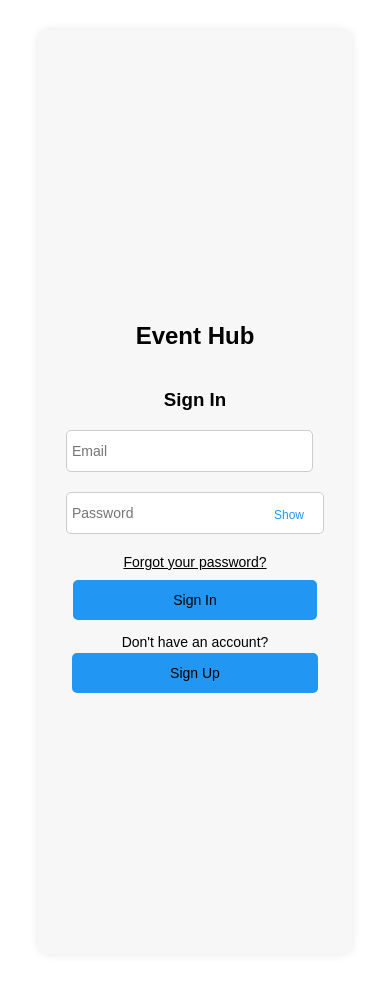
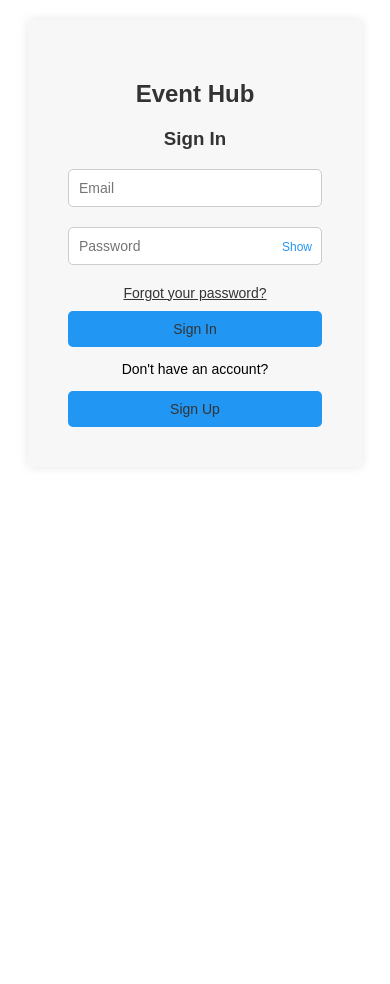
Before and after one commit to Nanagyamera/Personal_projects, a Django app: page /signIn/ in a window 390 px wide. After the commit the page ends 427 px from the top, so only its background shows below. Run offline with Django 4.2, Linux system fonts and the light colour scheme.

Commit message:
added the responsive web design viewport

```diff
--- a/first_project/eventHub/templates/eventHub/event_confirm_delete.html
+++ b/first_project/eventHub/templates/eventHub/event_confirm_delete.html
@@ -1,9 +1,11 @@
 <!DOCTYPE html>
 <html>
     <head>
+        <meta charset="UTF-8">
+        <meta name="viewport" content="width=device-width, initial-scale=1.0">
         <style>
             h2 {
-                font-family: 'Bahnschrift Condensed';
+                font-family: 'Bahnschrift Condensed', sans-serif;
             }
 
             .deletebutton, .cancelbutton {
--- a/first_project/eventHub/templates/eventHub/password_reset_complete.html
+++ b/first_project/eventHub/templates/eventHub/password_reset_complete.html
@@ -1,10 +1,12 @@
 <!DOCTYPE html>
 <html>
     <head>
+        <meta charset="UTF-8">
+        <meta name="viewport" content="width=device-width, initial-scale=1.0">
         <title>Password Reset Complete</title>
         <style>
             h2, p {
-                font-family: Arial;
+                font-family: 'Bahnschrift Condensed', sans-serif;
             }
         </style>
     </head>
--- a/first_project/eventHub/templates/eventHub/search_results.html
+++ b/first_project/eventHub/templates/eventHub/search_results.html
@@ -1,9 +1,11 @@
 <!DOCTYPE html>
 <html>
     <head>
+        <meta charset="UTF-8">
+        <meta name="viewport" content="width=device-width, initial-scale=1.0">
         <style>
-            h2, p {
-                font-family: 'Bahnschrift Condensed';
+            h2, p, ul li {
+                font-family: 'Bahnschrift Condensed', sans-serif;
             }
         </style>
     </head>
--- a/first_project/eventHub/templates/eventHub/signin.html
+++ b/first_project/eventHub/templates/eventHub/signin.html
@@ -1,27 +1,32 @@
 <!DOCTYPE html>
 <html>
     <head>
+        <meta charset="UTF-8">
+        <meta name="viewport" content="width=device-width, initial-scale=1.0">
         <title>sign in page</title>
         <style>
             h2, h3 {
-                font-family: Arial;
+                font-family: 'Bahnschrift Condensed', sans-serif;
+                color: #333;
             }
 
-            .theusername {
-                font-family:Arial;
+            input[type="text"],
+            input[type="password"] {
+                font-family: 'Bahnschrift Condensed', sans-serif;
                 font-size: 14px;
-                padding: 12px 5px;
+                padding: 10px;
                 display: block;
                 margin-bottom: 20px;
-                width: 235px;
+                width: 100%;
                 border-radius: 5px;
                 border: 1px solid #ccc;
+                box-sizing: border-box;
             }
 
             .forgottext {
-                font-family: Arial;
+                font-family: 'Bahnschrift Condensed', sans-serif;
                 font-size: 14px;
-                color: black;
+                color: #333;
                 display: block;
                 margin-bottom: 10px;
             }
@@ -31,21 +36,19 @@
             }
 
             .signinbutton, .signupbutton {
-                padding: 12px 100px;
+                padding: 10px;
+                width: 100%;
                 background-color: #2196F3;
-                border-color: #2196F3;
                 border-radius: 5px;
                 cursor: pointer;
                 transition: background-color 0.75s;
-                text-decoration: none;
-                color: black;
-                font-family: Arial;
+                font-family: 'Bahnschrift Condensed', sans-serif;
                 font-size: 14px;
                 border: none;
-            }
-
-            .signupbutton {
-                padding: 12px 98px;
+                display: block;
+                color: #333;
+                text-decoration: none;
+                box-sizing: border-box;
             }
 
             .signinbutton:hover, .signupbutton:hover {
@@ -53,37 +56,21 @@
             }
 
             p {
-                font-family: Arial;
+                font-family: 'Bahnschrift Condensed', sans-serif;
                 font-size: 14px;
             }
             .everything {
-                display: flex;
-                flex-direction: column;
-                align-items: center;
-                justify-content: center;
-                height: 100vh;
                 text-align: center;
                 background-color: #f7f7f7;
-                border-radius: 10px;
-                margin: 30px;
+                margin: 20px;
                 padding: 40px;
                 box-shadow: 0px 0px 10px rgba(0, 0, 0, 0.1);
             }
 
-            .thepassword {
-                font-family:Arial;
-                font-size: 14px;
-                padding: 12px;
-                margin-bottom: 20px;
-                padding-left: 5px;
-                padding-right: 70px;
-                border-radius: 5px;
-                border: 1px solid #ccc;
-            }
             .theshow {
-                padding-top: 16px;
+                padding-top: 13px;
                 color: #2196F3;
-                margin-right: 14px;
+                margin-right: 4px;
                 border: none;
                 background-color: transparent;
                 position: absolute;
@@ -94,13 +81,17 @@
             }
 
             .passwordShow {
-                display:flex;
                 position: relative;
             }
 
             .themessage {
                 color: red;
-                font-family: 'Bahnschrift Condensed';
+                font-family: 'Bahnschrift Condensed', sans-serif;
+            }
+
+            .theform {
+                max-width: 500px;
+                margin: 0 auto;
             }
 
         </style>
@@ -119,9 +110,9 @@
 
             <form class="theform" method="post">
                 {% csrf_token %}
-                <input type="username" class="theusername" name="username" placeholder="Email" required>
+                <input type="text" name="username" placeholder="Email" required>
                 <div class="passwordShow">
-                    <input type="password" class="thepassword js-password" name="password" placeholder="Password">
+                    <input type="password" class="js-password" name="password" placeholder="Password">
                     <button onclick="togglePassword();" class="theshow js-showbutton">Show</button>
                 </div>
                 <a href="{% url 'password_reset' %}" class="forgottext">Forgot your password?</a>
--- a/first_project/eventHub/templates/eventHub/sucess.html
+++ b/first_project/eventHub/templates/eventHub/sucess.html
@@ -1,11 +1,13 @@
 <!DOCTYPE html>
 <html>
     <head>
+        <meta charset="UTF-8">
+        <meta name="viewport" content="width=device-width, initial-scale=1.0">
         <title>Success</title>
         <style>
             .thehome {
                 text-decoration: none;
-                color: black;
+                color: #333;
             }
 
             .thehome:hover {
@@ -14,7 +16,7 @@
             }
 
             h1, p {
-                font-family: Arial;
+                font-family: 'Bahnschrift Condensed', sans-serif;
             }
         </style>
     </head>
```
Also changed, not shown: first_project/eventHub/templates/eventHub/aboutpage.html (+7 -4 lines), first_project/eventHub/templates/eventHub/contact.html (+7 -8 lines), first_project/eventHub/templates/eventHub/event_detail.html (+19 -18 lines), first_project/eventHub/templates/eventHub/event_form.html (+10 -5 lines), first_project/eventHub/templates/eventHub/eventregistration.html (+14 -14 lines), first_project/eventHub/templates/eventHub/home.html (+26 -24 lines), first_project/eventHub/templates/eventHub/landingpage.html (+10 -11 lines), first_project/eventHub/templates/eventHub/password_reset.html (+12 -4 lines), first_project/eventHub/templates/eventHub/password_reset_confirm.html (+12 -6 lines), first_project/eventHub/templates/eventHub/password_reset_done.html (+5 -3 lines), first_project/eventHub/templates/eventHub/registered_attendees.html (+4 -6 lines), first_project/eventHub/templates/eventHub/signup.html (+31 -31 lines), first_project/eventHub/templates/eventHub/userprofile.html (+16 -12 lines).
